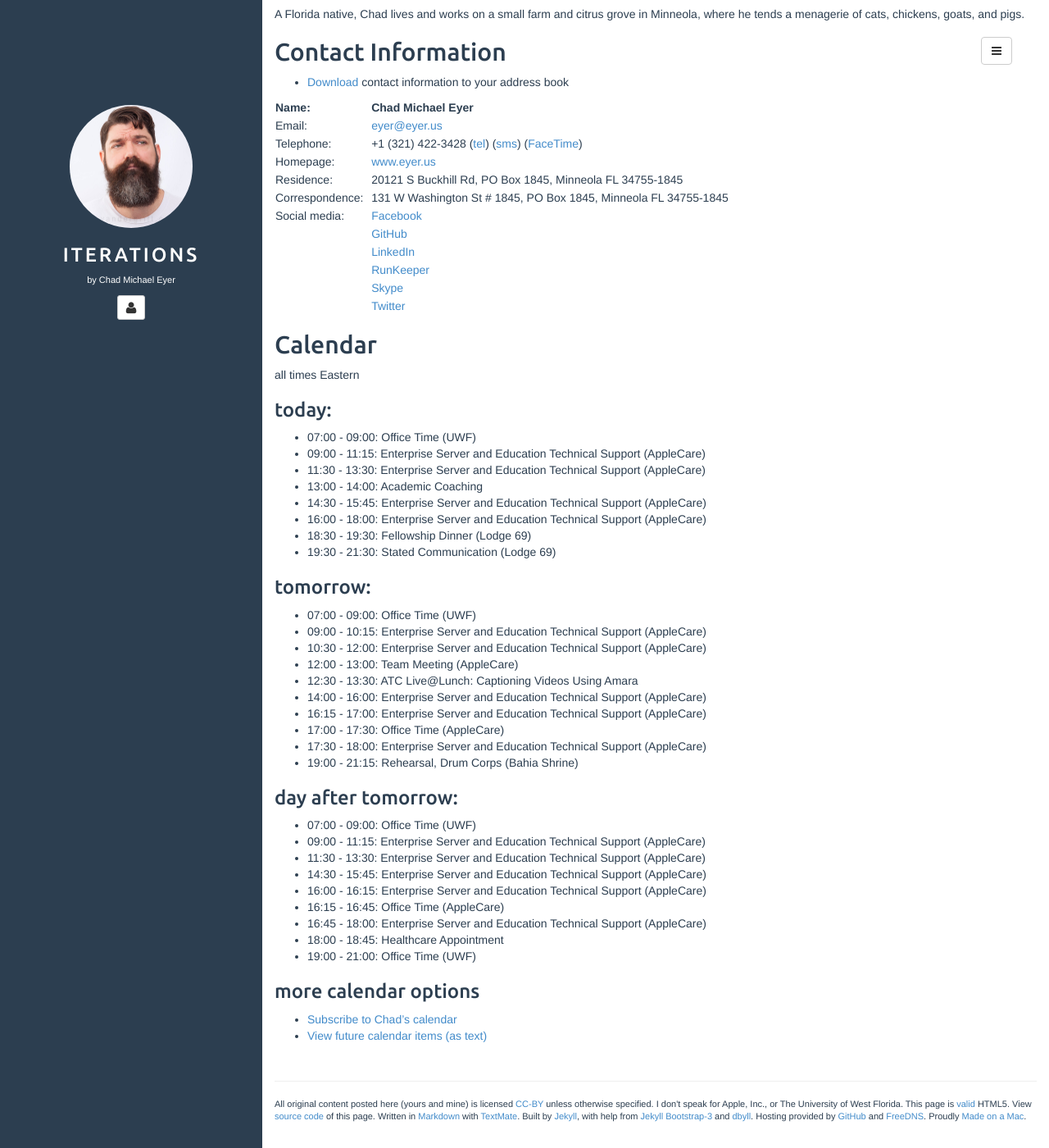
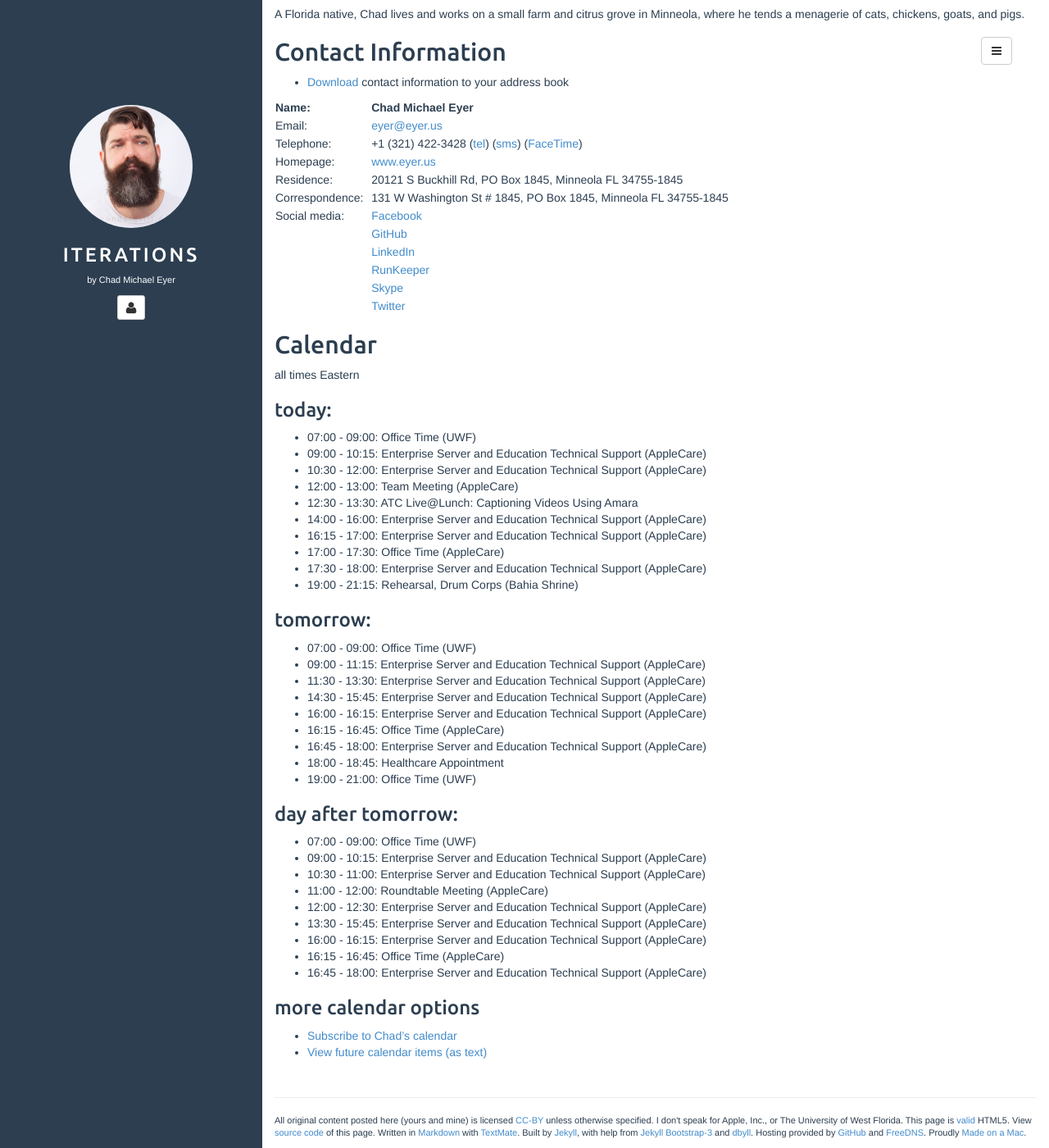
Before and after one commit to chadmichaeleyer/chadmichaeleyer.github.io, a Jekyll site: the page built from about.md, in a window 1280 px wide and 1400 px high, scrolled down 1092 px. Shown: the whole window at 82% size. Built offline with Jekyll 4.4.1, drawn with Linux system fonts in a browser that asks for light colours.

Commit message:
calendar update

```diff
--- a/calendar.markdown
+++ b/calendar.markdown
@@ -1,17 +1,6 @@
 all times Eastern
 
 ### today:
-
-* 07:00 - 09:00: Office Time (UWF)
-* 09:00 - 11:15: Enterprise Server and Education Technical Support (AppleCare)
-* 11:30 - 13:30: Enterprise Server and Education Technical Support (AppleCare)
-* 13:00 - 14:00: Academic Coaching
-* 14:30 - 15:45: Enterprise Server and Education Technical Support (AppleCare)
-* 16:00 - 18:00: Enterprise Server and Education Technical Support (AppleCare)
-* 18:30 - 19:30: Fellowship Dinner (Lodge 69)
-* 19:30 - 21:30: Stated Communication (Lodge 69)
-
-### tomorrow:
 
 * 07:00 - 09:00: Office Time (UWF)
 * 09:00 - 10:15: Enterprise Server and Education Technical Support (AppleCare)
@@ -35,3 +24,15 @@ all times Eastern
 * 16:45 - 18:00: Enterprise Server and Education Technical Support (AppleCare)
 * 18:00 - 18:45: Healthcare Appointment
 * 19:00 - 21:00: Office Time (UWF)
+
+### day after tomorrow:
+
+* 07:00 - 09:00: Office Time (UWF)
+* 09:00 - 10:15: Enterprise Server and Education Technical Support (AppleCare)
+* 10:30 - 11:00: Enterprise Server and Education Technical Support (AppleCare)
+* 11:00 - 12:00: Roundtable Meeting (AppleCare)
+* 12:00 - 12:30: Enterprise Server and Education Technical Support (AppleCare)
+* 13:30 - 15:45: Enterprise Server and Education Technical Support (AppleCare)
+* 16:00 - 16:15: Enterprise Server and Education Technical Support (AppleCare)
+* 16:15 - 16:45: Office Time (AppleCare)
+* 16:45 - 18:00: Enterprise Server and Education Technical Support (AppleCare)
```
Also changed, not shown: other parts of calendar.markdown (+1 -1 lines), calendar-year.markdown (+0 -11 lines), 1 other file.
